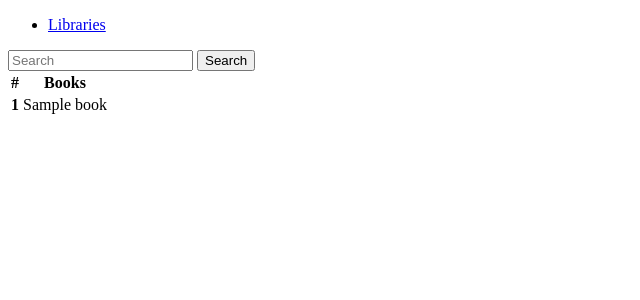
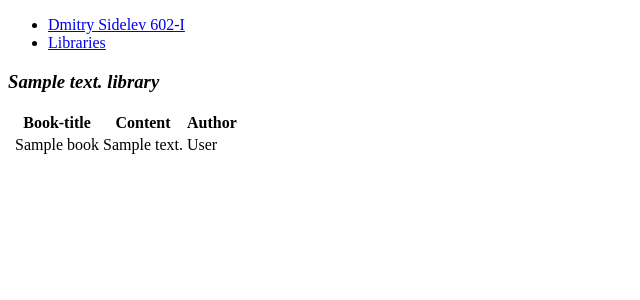
Before and after one commit to SDmitrij/SymfonyClassic, a Symfony app: template templates/library/index.html.twig in a window 1280 px wide. Shown: the top 300 px of the page, without its empty margins (0-640 px from the left). Run offline with Twig, Linux system fonts and the light colour scheme; the template is opened without the code that fills it: most values are stand-ins (such as "Sample title", 1, 10 or a date in 2020); some libraries are stand-ins or nearby versions.

Commit message:
index library page

```diff
--- a/assets/css/app.css
+++ /dev/null
@@ -1,3 +0,0 @@
-body {
-    background-color: lightgray;
-}
--- a/package.json
+++ b/package.json
@@ -1,8 +1,14 @@
 {
     "devDependencies": {
+        "@fortawesome/fontawesome-free": "^5.11.2",
         "@symfony/webpack-encore": "^0.28.0",
+        "bootstrap": "^4.3.1",
         "core-js": "^3.0.0",
+        "jquery": "^3.4.1",
+        "node-sass": "^4.12.0",
+        "popper.js": "^1.15.0",
         "regenerator-runtime": "^0.13.2",
+        "sass-loader": "^7.0.1",
         "webpack-notifier": "^1.6.0"
     },
     "license": "UNLICENSED",
--- a/templates/base.html.twig
+++ b/templates/base.html.twig
@@ -5,24 +5,26 @@
         <meta name="viewport" content="width=device-width, initial-scale=1"/>
         <title>{% block title %}Library{% endblock %}</title>
         {% block stylesheets %}
-        {#{{ encore_entry_link_tags('app') }}#}
+            {{ encore_entry_link_tags('app') }}
         {% endblock %}
     </head>
     <body>
         {% block header %}
             <header>
-                <nav class="navbar navbar-expand-lg navbar-dark bg-primary">
+                <nav class="navbar fixed-top navbar-expand-lg navbar-dark bg-dark">
                     <div class="container">
                         <div class="collapse navbar-collapse" id="navbarColor">
                             <ul class="navbar-nav mr-auto">
                                 <li class="nav-item">
-                                    <a href="{{ path('library_index') }}" class="nav-link" id="booksList">Libraries</a>
+                                    <a href="{{ path('library_index') }}" class="nav-link" id="booksList">Dmitry Sidelev 602-I</a>
+                                </li>
+                                <li class="nav-item dropdown">
+                                    <a class="nav-link dropdown-toggle" href="#" id="navbarDropdownMenuLink" role="button" data-toggle="dropdown" aria-haspopup="true" aria-expanded="false">
+                                        Libraries
+                                    </a>
+                                    {{ libs_drop_down|raw }}
                                 </li>
                             </ul>
-                            <form class="form-inline">
-                                <input class="form-control mr-sm-2" type="search" placeholder="Search" aria-label="Search">
-                                <button class="btn btn-outline-light my-2 my-sm-0" type="submit">Search</button>
-                            </form>
                         </div>
                     </div>
                 </nav>
@@ -30,13 +32,11 @@
         {% endblock %}
 
         <div class="container body-container">
-            {% block body %}
-
-            {% endblock %}
+            {% block body %}{% endblock %}
         </div>
 
         {% block javascripts %}
-        {#{{ encore_entry_script_tags('app') }}#}
+            {{ encore_entry_script_tags('app') }}
         {% endblock %}
     </body>
 </html>
--- /dev/null
+++ b/templates/index/libraries_dropdown.html.twig
@@ -0,0 +1,5 @@
+{% for libra in libraries %}
+    <div class="dropdown-menu" aria-labelledby="navbarDropdownMenuLink">
+        <a class="dropdown-item" href="{{ path('library_index', {'libId': libra.id}) }}">{{ libra.address }} library</a>
+    </div>
+{% endfor %}
--- a/templates/library/index.html.twig
+++ b/templates/library/index.html.twig
@@ -3,22 +3,34 @@
 {% block title %}Library: {{ library.address }}{% endblock %}
 
 {% block body %}
-    <div class="">
-        <table class="table">
+    <div class="row">
+        <div class="col-sm-xs">
+            <i class="fas fa-home fa-2x"></i>
+        </div>
+        <div class="col-sm-auto">
+            <h3><i>{{ library.address }} library</i></h3>
+        </div>
+    </div>
+    <table class="table" data-libra-id="{{ library.id }}">
         <thead>
             <tr>
-                    <th scope="col">#</th>
-                    <th scope="col">Books</th>
+                <th scope="col"></th>
+                <th scope="col">Book-title</th>
+                <th scope="col">Content</th>
+                <th scope="col">Author</th>
             </tr>
         </thead>
         <tbody>
             {% for book in library.books %}
                 <tr>
-                        <th scope="row">{{ book.id }}</th>
+                    <th scope="row">
+                        <i class="fas fa-book fa-2x"></i>
+                    </th>
                     <td>{{ book.title }}</td>
+                    <td>{{ book.content }}</td>
+                    <td>{{ book.author.fullname }}</td>
                 </tr>
             {% endfor %}
         </tbody>
     </table>
-    </div>
 {% endblock %}
--- a/webpack.config.js
+++ b/webpack.config.js
@@ -1,4 +1,4 @@
-var Encore = require('@symfony/webpack-encore');
+const Encore = require('@symfony/webpack-encore');
 
 // Manually configure the runtime environment if not already configured yet by the "encore" command.
 // It's useful when you use tools that rely on webpack.config.js file.
@@ -54,7 +54,7 @@ Encore
     })
 
     // enables Sass/SCSS support
-    //.enableSassLoader()
+    .enableSassLoader()
 
     // uncomment if you use TypeScript
     //.enableTypeScriptLoader()
```
Also changed, not shown: assets/js/app.js (+5 -2 lines), assets/scss/app.scss (added, +12 -0 lines), src/Controller/IndexController.php (added, +25 -0 lines), src/Controller/LibraryController.php (+18 -4 lines), src/DataFixtures/LibraryFixture.php (+6 -6 lines), src/Entity/Author.php (+7 -2 lines), src/Repository/LibraryRepository.php (+11 -0 lines), 3 other files. Lines whose indentation alone changed are shown as unchanged.
